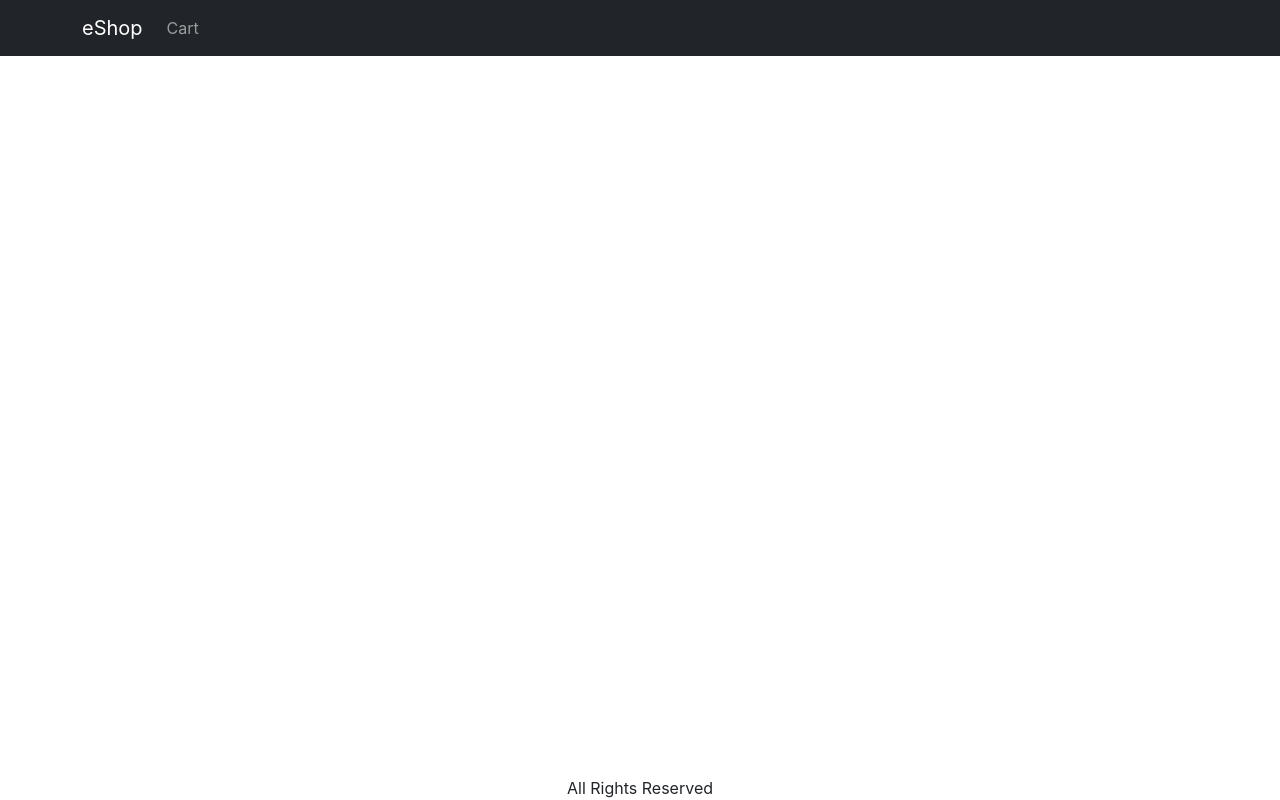
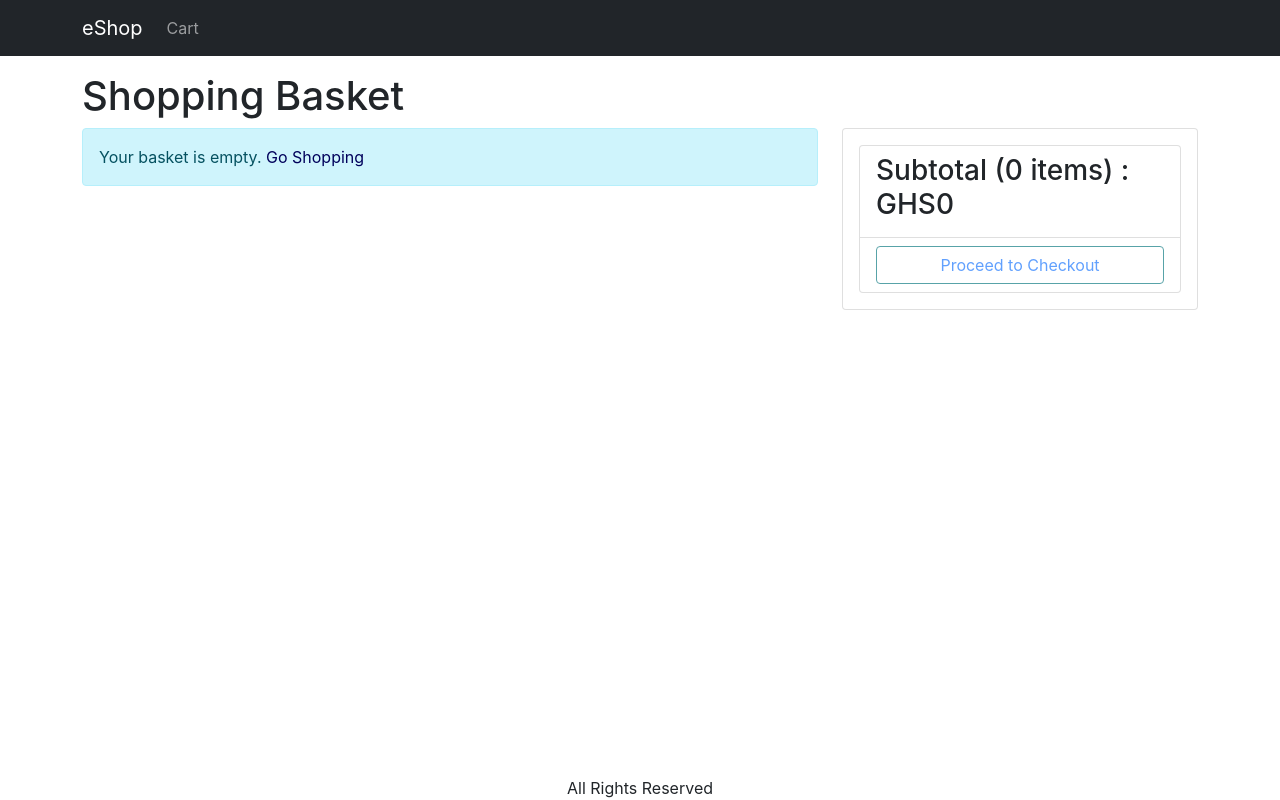
Before and after one commit to topbrightdev/mern-shop, a React (Create React App) app in the folder frontend/: page /cart in a window 1280 px wide. Built offline with nearby package versions, Linux system fonts and the light colour scheme.

Commit message:
cart screen complete

```diff
--- a/frontend/src/App.js
+++ b/frontend/src/App.js
@@ -8,6 +8,7 @@ import Badge from 'react-bootstrap/Badge';
 import Nav from 'react-bootstrap/Nav';
 import { useContext } from 'react';
 import { Store } from './Store';
+import CartScreen from './screens/CartScreen';
 
 function App() {
   const { state } = useContext(Store);
@@ -38,6 +39,7 @@ function App() {
           <Container className="mt-3">
             <Routes>
               <Route path="/product/:slug" element={<ProductScreen />} />
+              <Route path="/cart" element={<CartScreen />} />
               <Route path="/" element={<HomeScreen />} />
             </Routes>
           </Container>
--- a/frontend/src/Store.js
+++ b/frontend/src/Store.js
@@ -4,7 +4,9 @@ export const Store = createContext();
 
 const initialState = {
   cart: {
-    cartItems: [],
+    cartItems: localStorage.getItem('cartItems')
+      ? JSON.parse(localStorage.getItem('cartItems'))
+      : [],
   },
 };
 
@@ -21,7 +23,15 @@ function reducer(state, action) {
             item._id === itemExist._id ? newItem : item
           )
         : [...state.cart.cartItems, newItem];
+      localStorage.setItem('cartItems', JSON.stringify(cartItems));
       return { ...state, cart: { ...state.cart, cartItems } };
+    case 'CART_REMOVE_ITEM': {
+      const cartItems = state.cart.cartItems.filter(
+        (item) => item._id !== action.payload._id
+      );
+      localStorage.setItem('cartItems', JSON.stringify(cartItems));
+      return { ...state, cart: { ...state.cart, cartItems } };
+    }
 
     default:
       return state;
--- a/frontend/src/components/product.js
+++ b/frontend/src/components/product.js
@@ -2,9 +2,31 @@ import Card from 'react-bootstrap/Card';
 import Button from 'react-bootstrap/Button';
 import { Link } from 'react-router-dom';
 import Rating from './Rating';
+import axios from 'axios';
+import { useContext } from 'react';
+import { Store } from '../Store';
 
 function Product(props) {
   const { product } = props;
+  const { state, dispatch: ctxDispatch } = useContext(Store);
+  const {
+    cart: { cartItems },
+  } = state;
+
+  const addToCartHandler = async (item) => {
+    const itemExist = cartItems.find((x) => x._id === product._id);
+    const quantity = itemExist ? itemExist.quantity + 1 : 1;
+    const { data } = await axios.get(`/api/products/${item._id}`);
+    if (data.countInStock < quantity) {
+      window.alert('Sorry. Product is out of stock');
+      return;
+    }
+    ctxDispatch({
+      type: 'CART_ADD_ITEM',
+      payload: { ...item, quantity },
+    });
+  };
+
   return (
     <Card>
       <Link to={`/product/${product.slug}`}>
@@ -22,7 +44,15 @@ function Product(props) {
           </strong>
         </Card.Text>
         <div className="d-grid gap-2">
-          <Button variant="outline-primary">Add to Cart</Button>
+          {product.countInStock === 0 ? (
+            <Button variant="light" disabled>
+              Out of stock
+            </Button>
+          ) : (
+            <Button variant='outline-primary' onClick={() => addToCartHandler(product)}>
+              Add to cart
+            </Button>
+          )}
         </div>
       </Card.Body>
     </Card>
--- a/frontend/src/index.css
+++ b/frontend/src/index.css
@@ -16,7 +16,7 @@ main {
 }
 a {
   text-decoration: none;
-  color: #00005B;
+  color: #00005b;
 }
 .btn-outline-primary:hover {
   background-color: #00727a;
@@ -46,6 +46,9 @@ a {
 .product-info {
   padding: 1rem;
 }
-.img-large{
+.img-large {
   max-width: 100%;
 }
+.img-thumbnail {
+  height: 80px;
+}
--- a/frontend/src/screens/CartScreen.js
+++ b/frontend/src/screens/CartScreen.js
@@ -0,0 +1,135 @@
+import React, { useContext } from 'react';
+import { Store } from '../Store';
+import { Helmet } from 'react-helmet-async';
+import Row from 'react-bootstrap/Row';
+import Col from 'react-bootstrap/Col';
+import Button from 'react-bootstrap/Button';
+import ListGroup from 'react-bootstrap/ListGroup';
+import ListGroupItem from 'react-bootstrap/esm/ListGroupItem';
+import Card from 'react-bootstrap/esm/Card';
+import MessageBox from '../components/MessageBox';
+import { Link, useNavigate } from 'react-router-dom';
+import axios from 'axios';
+
+export default function CartScreen() {
+  const navigate = useNavigate();
+  const { state, dispatch: ctxDispatch } = useContext(Store);
+  const {
+    cart: { cartItems },
+  } = state;
+
+  const updateCartHandler = async (item, quantity) => {
+    const { data } = await axios.get(`/api/products/${item._id}`);
+    if (data.countInStock < quantity) {
+      window.alert('Sorry. Product is out of stock');
+      return;
+    }
+    ctxDispatch({
+      type: 'CART_ADD_ITEM',
+      payload: { ...item, quantity },
+    });
+  };
+  const removeItemHandler = (item) => {
+    ctxDispatch({ type: 'CART_REMOVE_ITEM', payload: item });
+  };
+  const checkoutHandler = () => {
+    navigate('/signin?redirect=/shipping');
+  };
+
+  return (
+    <div>
+      <Helmet>
+        <title>Shopping Basket</title>
+      </Helmet>
+      <h1>Shopping Basket</h1>
+      <Row>
+        <Col md={8}>
+          {cartItems.length === 0 ? (
+            <MessageBox>
+              Your basket is empty. <Link to="/">Go Shopping</Link>
+            </MessageBox>
+          ) : (
+            <ListGroup>
+              {cartItems.map((item) => (
+                <ListGroupItem>
+                  <Row className="align-items-center" key={item.slug}>
+                    <Col md={4}>
+                      <img
+                        src={item.image}
+                        alt={item.name}
+                        className="img-fluid rounded img-thumbnail"
+                      />
+                      {''}
+                      <Link to={`/product/${item.slug}`}> {item.name}</Link>
+                    </Col>
+                    <Col md={3}>
+                      <Button
+                        variant="light"
+                        onClick={() =>
+                          updateCartHandler(item, item.quantity - 1)
+                        }
+                        disabled={item.quantity === 1}
+                      >
+                        <i className="fas fa-minus-circle"></i>
+                      </Button>
+                      {''}
+                      <span>{item.quantity}</span>
+                      {''}
+                      <Button
+                        variant="light"
+                        onClick={() =>
+                          updateCartHandler(item, item.quantity + 1)
+                        }
+                      >
+                        <i className="fas fa-plus-circle"></i>
+                      </Button>
+                      {''}
+                    </Col>
+                    <Col md={3}>
+                      <strong> GHS {item.price} </strong>
+                    </Col>
+                    <Col md={2}>
+                      <Button
+                        variant="light"
+                        onClick={() => removeItemHandler(item)}
+                      >
+                        <i className="fas fa-trash"></i>
+                      </Button>
+                    </Col>
+                  </Row>
+                </ListGroupItem>
+              ))}
+            </ListGroup>
+          )}
+        </Col>
+        <Col md={4}>
+          <Card>
+            <Card.Body>
+              <ListGroup>
+                <ListGroup.Item>
+                  <h3>
+                    Subtotal ({cartItems.reduce((a, c) => a + c.quantity, 0)}{' '}
+                    items) : GHS
+                    {cartItems.reduce((a, c) => a + c.price * c.quantity, 0)}
+                  </h3>
+                </ListGroup.Item>
+                <ListGroup.Item>
+                  <div className="d-grid">
+                    <Button
+                      type="button"
+                      variant="outline-primary"
+                      disabled={cartItems.length === 0}
+                      onClick={checkoutHandler}
+                    >
+                      Proceed to Checkout
+                    </Button>
+                  </div>
+                </ListGroup.Item>
+              </ListGroup>
+            </Card.Body>
+          </Card>
+        </Col>
+      </Row>
+    </div>
+  );
+}
--- a/frontend/src/screens/ProductScreen.js
+++ b/frontend/src/screens/ProductScreen.js
@@ -6,7 +6,7 @@ import ListGroup from 'react-bootstrap/ListGroup';
 import Card from 'react-bootstrap/Card';
 import Badge from 'react-bootstrap/Badge';
 import Button from 'react-bootstrap/Button';
-import { useParams } from 'react-router-dom';
+import { useNavigate, useParams } from 'react-router-dom';
 import Rating from '../components/Rating';
 import { Helmet } from 'react-helmet-async';
 import LoadingBox from '../components/LoadingBox';
@@ -30,6 +30,7 @@ const reducer = (state, action) => {
 };
 
 export default function ProductScreen() {
+  const navigate = useNavigate();
   const params = useParams();
   const { slug } = params;
 
@@ -67,6 +68,7 @@ export default function ProductScreen() {
       type: 'CART_ADD_ITEM',
       payload: { ...product, quantity },
     });
+    navigate('/cart');
   };
 
   return loading ? (
```
